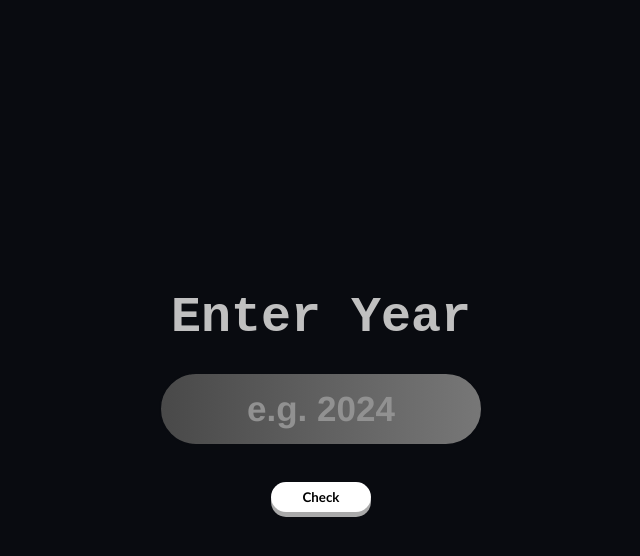
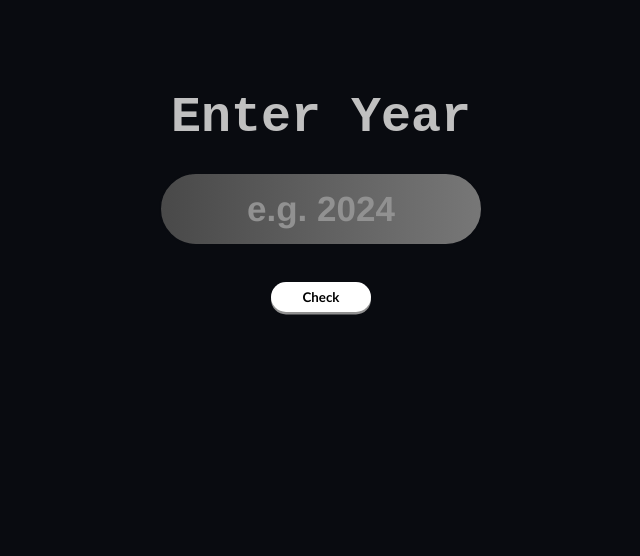
Before and after one commit to Sunamra/CheckLeapYear, a plain HTML site: page index.html in a window 1280 px wide. Shown: the whole page, without its empty margins (319-959 px from the left). Drawn offline with Linux system fonts and the light colour scheme.

Commit message:
Update style.css

```diff
--- a/style.css
+++ b/style.css
@@ -1,12 +1,14 @@
 body {
 	margin: 0;
-	height: 100vh;
+	height: 100%;
+	width: 100vw;
+	min-height: 400px;
+	min-width: 420px;
 	display: flex;
 	flex-direction: column;
 	align-items: center;
 	justify-content: center;
 	background-color: rgb(9, 11, 16);
-	position: sticky;
 }
 
 p {
@@ -17,7 +19,6 @@ p {
 	font-weight: 600;
 	font-family: monospace;
 	text-align: center;
-	position: relative;
 }
 
 .expand {
@@ -35,6 +36,7 @@ p {
 		opacity: 0;
 		transform: scale(0);
 	}
+
 	100% {
 		font-size: 50px;
 		opacity: 1;
@@ -111,15 +113,16 @@ button {
 	background: rgb(255, 255, 255);
 	border: none;
 	cursor: pointer;
-	box-shadow: 0 5px rgb(170, 170, 170);
-	transition: 0.2s;
+	box-shadow: 0 2.5px rgb(145, 145, 145);
+	transition: 0.1s;
 }
 
 #submit:hover {
-	background-color: rgb(200, 200, 200);
+	background-color: rgb(215, 215, 215);
 }
 
 #submit:active {
 	transition: 0s;
 	transform: translateY(1.5px);
+	box-shadow: 0 1px rgb(170, 170, 170);
 }
```
